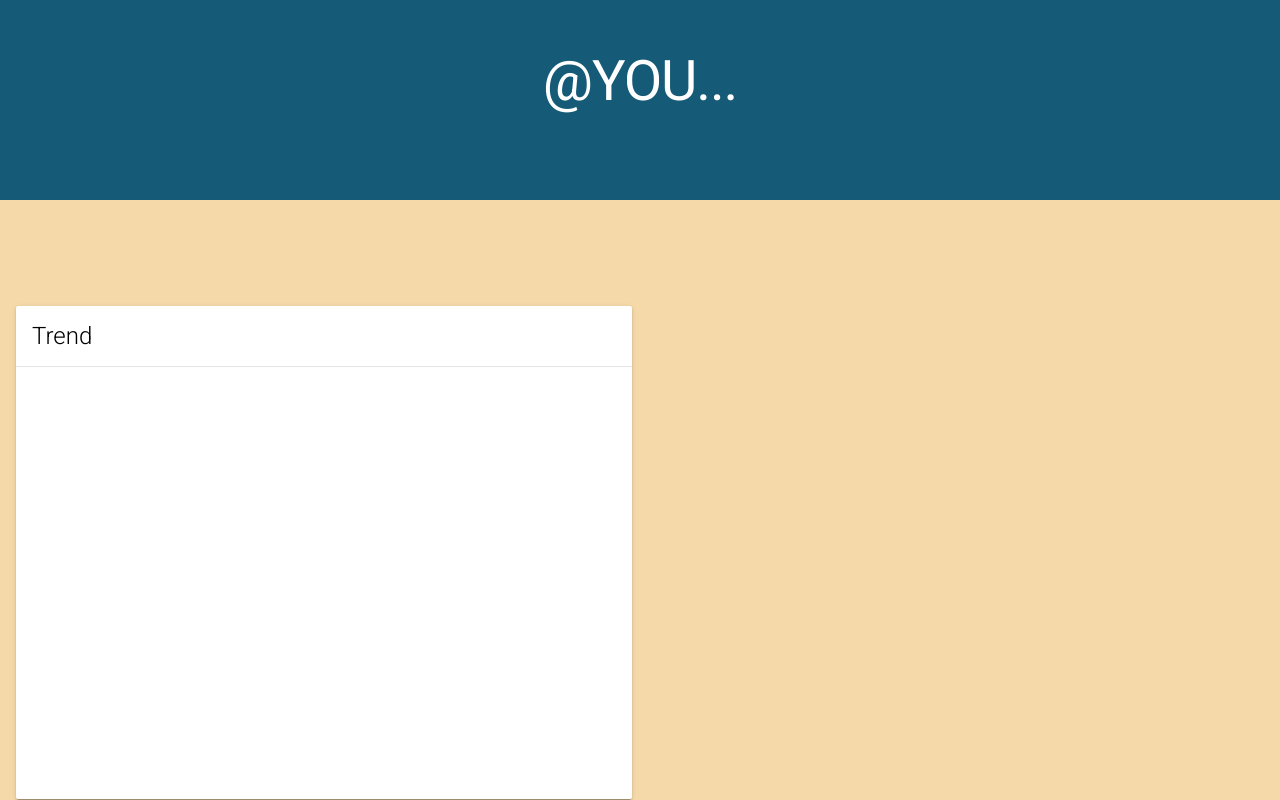
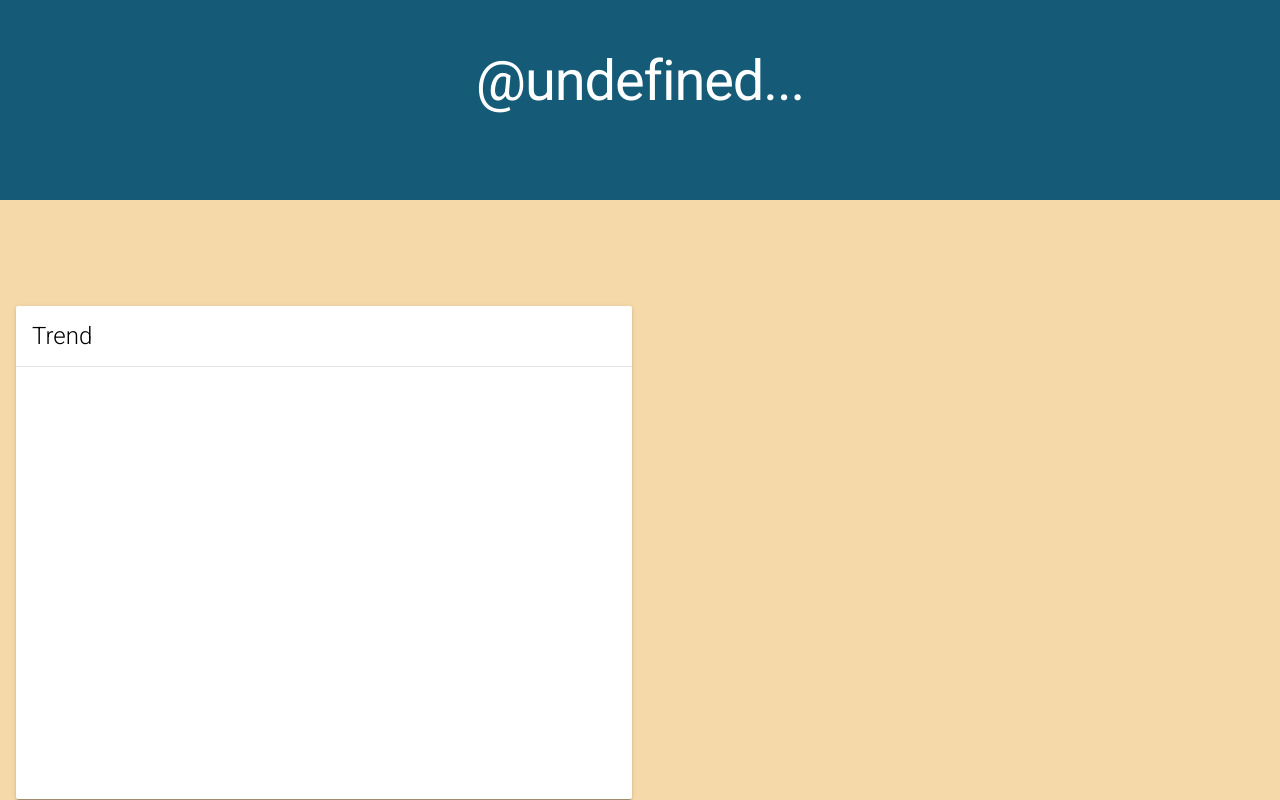
Before and after one commit to JoeLeavitt/Mindful, a website: page public/show.html in a window 1280 px wide. Drawn offline with nearby package versions, Linux system fonts and the light colour scheme.

Commit message:
Adds username to top of page

```diff
--- a/public/show.html
+++ b/public/show.html
@@ -24,7 +24,7 @@
   <div class="mdl-layout mdl-js-layout">
       <header class="mdl-layout__header mdl-layout__header--scroll other-header">
         <br/>
-        <h1 style="text-align: center;
+        <h1 id="username" style="text-align: center;
         color: white;">@YOU...</h1>
         <div id="four" class="score_panel">
           <h3 style="text-align: center;
--- a/public/show.js
+++ b/public/show.js
@@ -9,6 +9,8 @@ URI(window.location.href).query().split("&").forEach(function(pair){
 });
 
 console.log(params);
+
+$("#username").text('@' + params['user'] + '...' );
 
 function loadData() {
 
```
